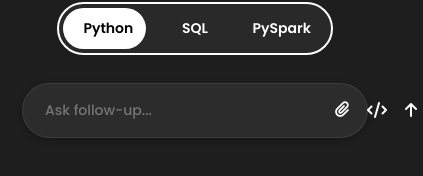
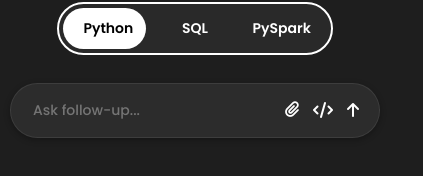
Before and after one commit to MastCheese/frontend, a plain HTML site: page index.html in a window 390 px wide. Shown: the part 400-576 px from the top of the page, 423 px wide, since content can reach past the window. Drawn offline with Linux system fonts and the light colour scheme.

Commit message:
Update index.html

```diff
--- a/index.html
+++ b/index.html
@@ -488,19 +488,26 @@ input:checked + .slider-round::before {
 
   .input-wrapper {
     padding: 10px 16px;
-  margin: 0 12px;              /* ✅ adds spacing from phone screen edges */
+    margin: 0 12px;
     box-sizing: border-box;
-  max-width: calc(100% - 24px); /* ✅ ensures input stays within bounds */
+    max-width: 100%;
+    overflow: hidden;               /* ✅ Prevents overflow */
   }
 
   .input-wrapper input[type="text"] {
     font-size: 14px;
     padding: 6px;
+    min-width: 0;                  /* ✅ Prevents input from stretching */
   }
 
   .icon-btn {
     font-size: 14px;
     margin-left: 6px;
+    padding: 6px 4px;              /* ✅ Controlled spacing for icons */
+  }
+
+  .icon-btn i {
+    font-size: 16px;
   }
 
   .messages {
@@ -532,7 +539,8 @@ input:checked + .slider-round::before {
     font-size: 20px;
     top: 12px;
   }
-  /* ✅ Mobile-friendly switch buttons */
+
+  /* ✅ Mobile-friendly toggle switches */
   .switch {
     display: flex;
     align-items: center;
@@ -570,14 +578,6 @@ input:checked + .slider-round::before {
     flex-direction: column;
     gap: 18px;
   }
-.icon-btn {
-  font-size: 14px;
-  margin-left: 6px;
-  padding-right: 6px; /* ✅ This is the key addition */
-}
-
-.icon-btn i {
-  font-size: 16px;
 }
 
   </style>
```
Lines whose indentation alone changed are shown as unchanged.
